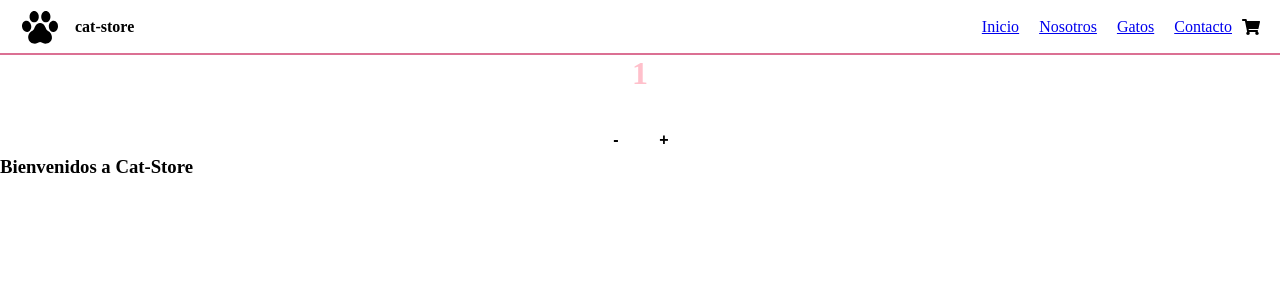
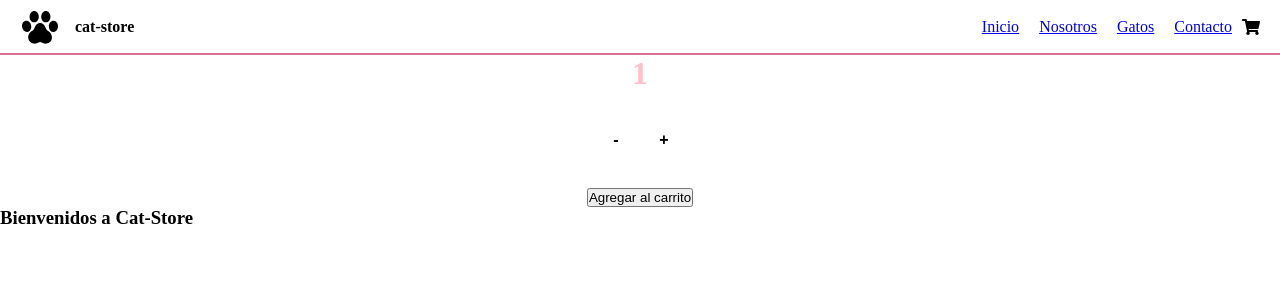
Before and after one commit to feliperodhen/cat-store, a React (Create React App) app: page / in a window 1280 px wide. Shown: the top 300 px of the page. Built offline with nearby package versions, Linux system fonts and the light colour scheme.

Commit message:
agregando boton de "agregar al carrito"

```diff
--- a/src/components/ItemCount/ItemCount.js
+++ b/src/components/ItemCount/ItemCount.js
@@ -76,6 +76,7 @@ export const ItemCount = ({stock, initial, onAdd}) => {
           <button disabled={count === initial} onClick={() => setCount(count - 1)}>-</button>
           <button disabled={count === stock} onClick={() => setCount(count + 1)}>+</button>
         </div>
+        <button>Agregar al carrito</button>
       </Contador>
     );
   };
```
